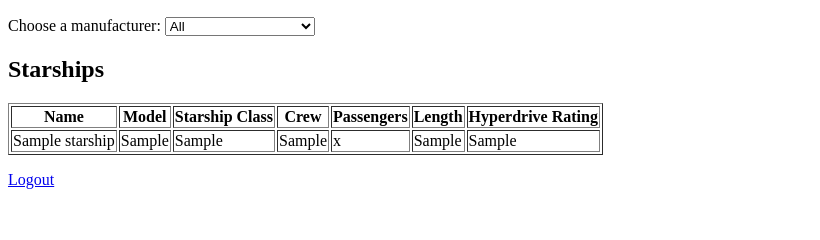
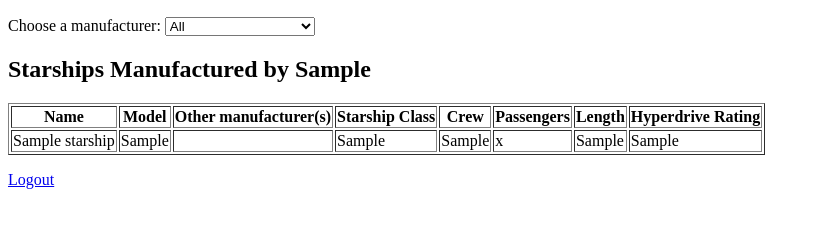
Before and after one commit to natgalla/code_challenge, a Flask app: template templates/dashboard.html in a window 1280 px wide. Shown: the part 97-337 px from the top of the page, without its empty margins (0-820 px from the left). Run offline with Flask 3, Linux system fonts and the light colour scheme; tables that the repository leaves empty hold one stand-in row (values such as "Sample post"); the template is opened without the code that fills it: values that come from a table or form of the project are taken from there, most other values are stand-ins (such as "Sample title", 1, 10 or a date in 2020).

Commit message:
n+1 example; qol upgrades

```diff
--- a/app.py
+++ b/app.py
@@ -2,6 +2,7 @@ import requests
 
 from flask import Flask, render_template, redirect, url_for, request, flash
 from flask_sqlalchemy import SQLAlchemy
+from sqlalchemy.orm import selectinload
 from flask_login import LoginManager, UserMixin, login_user, logout_user, login_required
 from werkzeug.security import generate_password_hash, check_password_hash
 
@@ -107,7 +108,7 @@ def fetch_starship_data():
                     manufacturer_str = manufacturer_str.replace('/', ',')
                     for name in [m.strip() for m in manufacturer_str.split(',')]:
                         # Skip garbage data
-                        if not name or name.lower() in ['inc', 'inc.']:
+                        if not name or name.lower() in ['inc', 'inc.', 'incorporated']:
                             continue
                         # Fix typo
                         if name == 'Cyngus Spaceworks':
@@ -200,10 +201,16 @@ def dashboard():
         selected_manufacturer = request.form['manufacturer']
 
     if selected_manufacturer == 'all':
-        starships = db.session.execute(db.select(Starship).order_by(Starship.name)).scalars().all()
+        starships = db.session.execute(
+            db.select(Starship)
+            .options(selectinload(Starship.manufacturers)) # prevent n+1
+            .order_by(Starship.name)
+        ).scalars().all()
     else:
         manufacturer = db.session.execute(
-            db.select(Manufacturer).filter_by(name=selected_manufacturer)
+            db.select(Manufacturer)
+            .options(selectinload(Manufacturer.starships).selectinload(Starship.manufacturers)) # prevent n+1
+            .filter_by(name=selected_manufacturer)
         ).scalar_one_or_none()
         starships = manufacturer.starships if manufacturer else []
 
--- a/templates/dashboard.html
+++ b/templates/dashboard.html
@@ -21,12 +21,13 @@
         </form>
 
         {% if starships %}
-        <h2>Starships</h2>
+        <h2>Starships{% if selected_manufacturer and selected_manufacturer != 'all' %} Manufactured by {{selected_manufacturer}} {% endif %}</h2>
         <table border="1">
             <thead>
                 <tr>
                     <th>Name</th>
                     <th>Model</th>
+                    <th>{% if selected_manufacturer and selected_manufacturer != 'all' %}Other manufacturer(s){% else %}Manufacturer(s){% endif %}</th>
                     <th>Starship Class</th>
                     <th>Crew</th>
                     <th>Passengers</th>
@@ -39,6 +40,7 @@
             <tr>
                 <td>{{ starship.name }}</td>
                 <td>{{ starship.model }}</td>
+                <td>{% if selected_manufacturer and selected_manufacturer != 'all' %}{{ starship.manufacturers | rejectattr('name', 'equalto', selected_manufacturer) | map(attribute='name') | join(', ') }}{% else %}{{ starship.manufacturers | map(attribute='name') | join(', ') }}{% endif %}</td>
                 <td>{{ starship.starship_class }}</td>
                 <td>{{ starship.crew }}</td>
                 <td>{{ starship.passengers }}</td>
```
